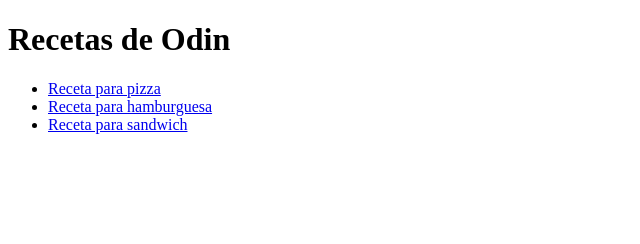
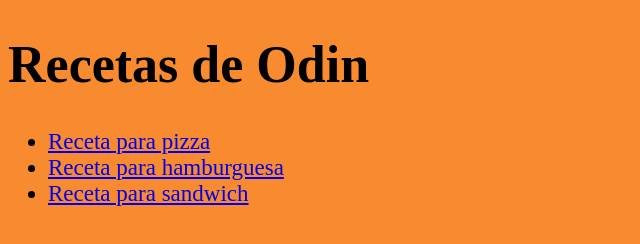
Before and after one commit to JuanGabrielll/odin-recipes, a plain HTML site: page index.html in a window 1280 px wide. Shown: the whole page, without its empty margins (0-640 px from the left). Drawn offline with Linux system fonts and the light colour scheme.

Commit message:
creacion de stilos para plantilla pricipal index la cual solo tendra algo basi en el momento

```diff
--- a/index.html
+++ b/index.html
@@ -4,6 +4,7 @@
     <meta charset="UTF-8">
     <meta name="viewport" content="width=device-width, initial-scale=1.0">
     <title>Inicio para hacer pizza</title>
+    <link rel="stylesheet" href="./style.css">
 </head>
 <body>
     <h1>Recetas de Odin</h1>
--- /dev/null
+++ b/style.css
@@ -0,0 +1,10 @@
+body{
+    font-family: 'Times New Roman', Times, serif;
+    background: rgb(248, 138, 47);
+}
+h1{
+    font-size: 52px;
+}
+ul{
+    font-size: 23px;
+}
```
